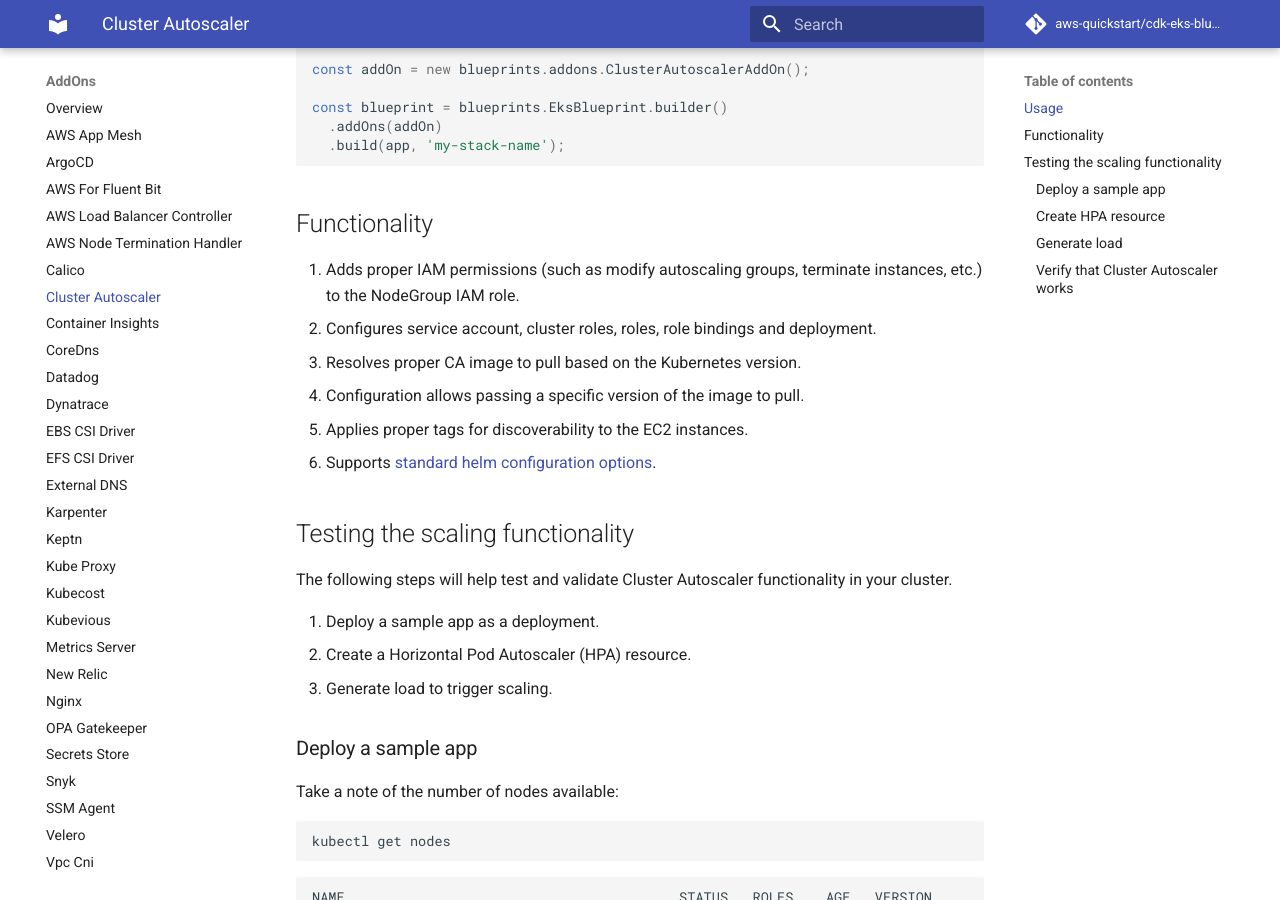
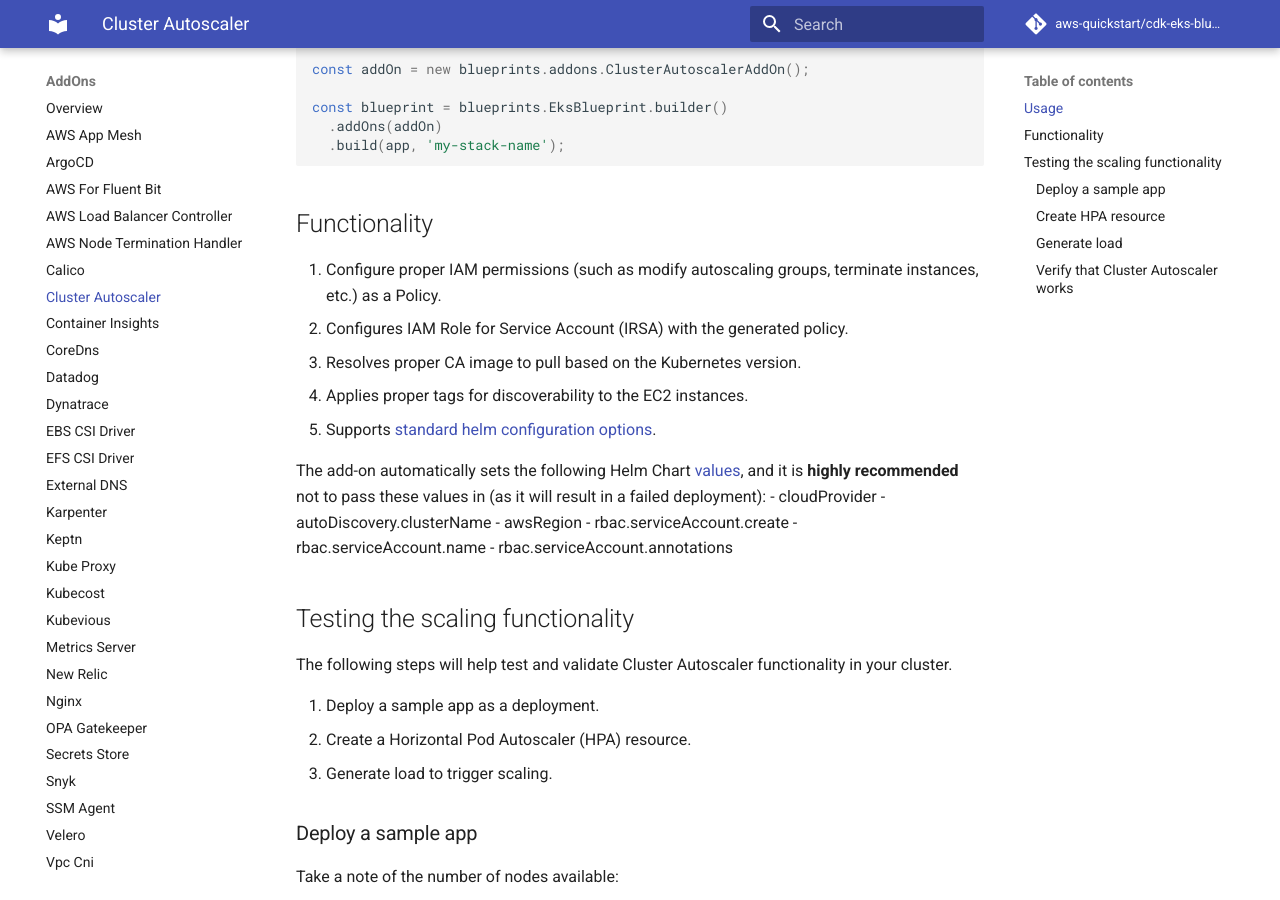
Before and after one commit to aws-quickstart/cdk-eks-blueprints, an MkDocs documentation site: the page built from docs/addons/cluster-autoscaler.md, in a window 1280 px wide and 900 px high, scrolled down 535 px. Built offline with MkDocs 1.6.1 and Material for MkDocs 9.7.7, drawn with Linux system fonts in a browser that asks for light colours; comment, search, counter and statistics services are not loaded.

Commit message:
doc updates

```diff
--- a/docs/addons/cluster-autoscaler.md
+++ b/docs/addons/cluster-autoscaler.md
@@ -23,12 +23,19 @@
 
 ## Functionality
 
-1. Adds proper IAM permissions (such as modify autoscaling groups, terminate instances, etc.) to the NodeGroup IAM role.
-2. Configures service account, cluster roles, roles, role bindings and deployment.
+1. Configure proper IAM permissions (such as modify autoscaling groups, terminate instances, etc.) as a Policy.
+2. Configures IAM Role for Service Account (IRSA) with the generated policy.
 3. Resolves proper CA image to pull based on the Kubernetes version.
-4. Configuration allows passing a specific version of the image to pull.
-5. Applies proper tags for discoverability to the EC2 instances.
-6. Supports [standard helm configuration options](./index.md#standard-helm-add-on-configuration-options).
+4. Applies proper tags for discoverability to the EC2 instances.
+5. Supports [standard helm configuration options](./index.md#standard-helm-add-on-configuration-options).
+
+The add-on automatically sets the following Helm Chart [values](https://github.com/kubernetes/autoscaler/tree/master/charts/cluster-autoscaler#values), and it is **highly recommended** not to pass these values in (as it will result in a failed deployment):
+- cloudProvider
+- autoDiscovery.clusterName
+- awsRegion
+- rbac.serviceAccount.create
+- rbac.serviceAccount.name
+- rbac.serviceAccount.annotations
 
 ## Testing the scaling functionality
 
```
